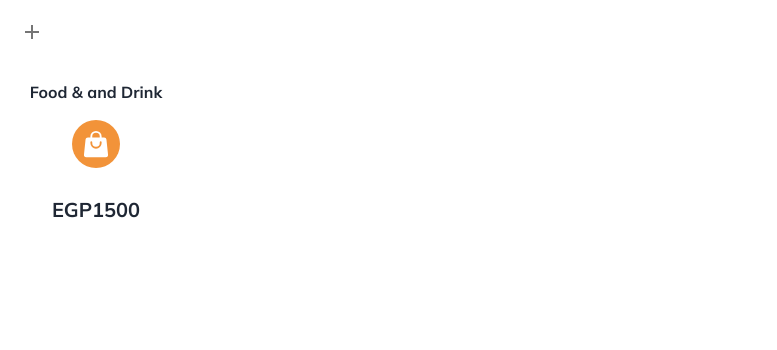
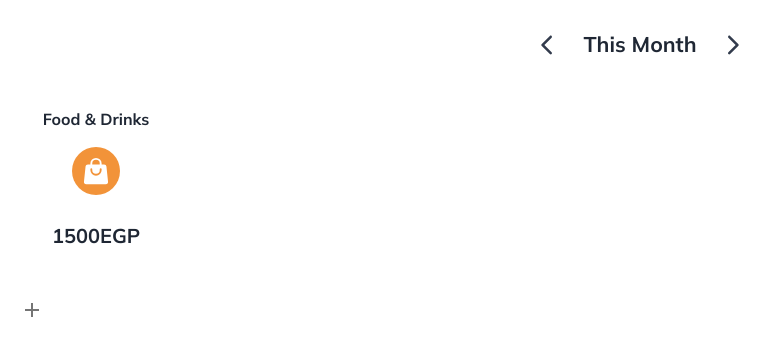
Before and after one commit to metalFrenzy/expenses-web, a React (Vite) app: page / in a window 1280 px wide. Shown: the top 350 px of the page, without its empty margins (0-777 px from the left). Built offline with nearby package versions, Linux system fonts and the light colour scheme.

Commit message:
fix(): fix and clean code base

```diff
--- a/src/App.tsx
+++ b/src/App.tsx
@@ -1,13 +1,11 @@
-import ExpenseCategory from './components/expense-category'
-import AddCategoryButton from './components/add-category-button'
+import HomePage from "./pages/home-page"
+
 
 function App() {
-
-
   return (
     <>
-      <AddCategoryButton></AddCategoryButton>
-      <ExpenseCategory></ExpenseCategory>
+
+     <HomePage></HomePage>
     </>
   )
 }
--- a/src/components/add-category-button/add-category-button.tsx
+++ b/src/components/add-category-button/add-category-button.tsx
@@ -7,6 +7,14 @@
 
 function AddCategoryButton() {
     const [categories, setCategories] = useState<any>([]);
+
+    const catgory = [
+        {
+          id: "1",
+          name: "Food & Drinks",
+          amount: "1500EGP",
+        }
+      ]
 
     const handleAddCategory = () => {
         setCategories([...categories, {}]); // Add a new item (can be empty) to the array
@@ -23,7 +31,7 @@
             </IconButton>
             <div>
                 {categories.map((_:string, index:number) => (
-                    <ExpenseCategory key={index} />
+                    <ExpenseCategory key={index} category={catgory[0]} />
                 ))}
             </div>
         </>
--- a/src/components/expense-category/expense-category.tsx
+++ b/src/components/expense-category/expense-category.tsx
@@ -2,14 +2,21 @@
 import shoppingCartIcon from "../../assets/shopping-cart.svg";
 
 
+type Props = {
+    category: {
+      id: string;
+      name: string;
+      amount: string;
+    };
+  };
 
-function ExpenseCategory() {
+function ExpenseCategory({ category }: Props) {
     return <div className='expense-category'>
-        <h3>Food & and Drink</h3>
+        <h3>{category.name}</h3>
          <div className='img-container'>
             <img src={shoppingCartIcon} alt="Shopping Cart Icon" />
          </div>
-        <h4>EGP1500</h4>
+        <h4>{category.amount}</h4>
     </div>
 }
 
```
